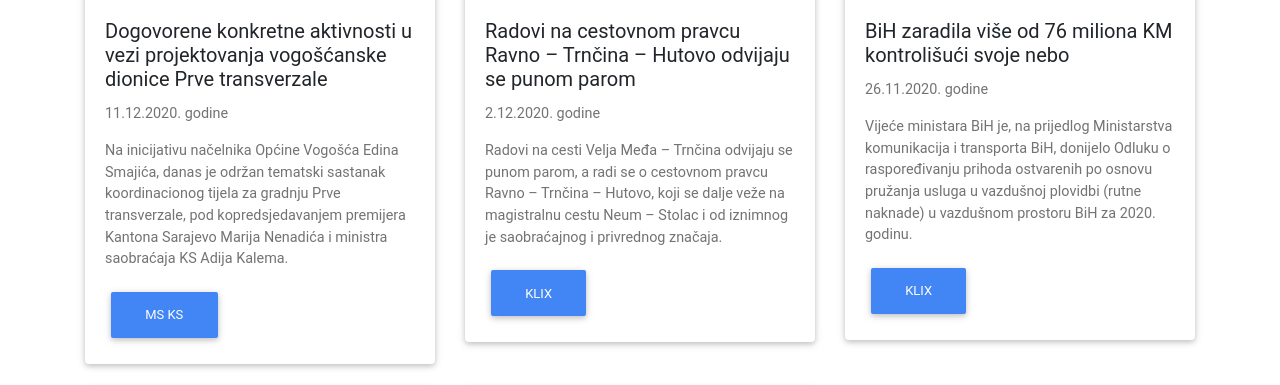
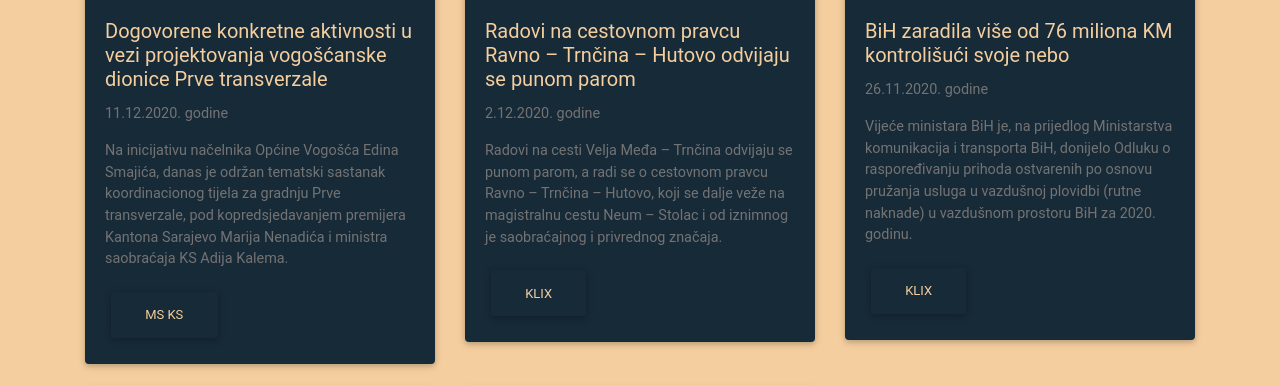
Before and after one commit to NedimKuj/webarhitekture-saobracaj, a PHP site: page /novosti in a window 1280 px wide. Shown: the part 600-985 px from the top of the page. Run offline with PHP 8.4, Linux system fonts and the light colour scheme; some libraries are stand-ins or nearby versions.

Commit message:
Uredjen dizajn novosti. Sitne prepravke na footeru i pocetnoj stranici.

```diff
--- a/common/footer.html
+++ b/common/footer.html
@@ -11,9 +11,9 @@
       <p class="m-0 text-center footer-text">Copyright &copy; 2020, SAobraćaj.ba. Sva prava pridržana.</p>
     </div>
     <div class="d-flex justify-content-center">
-      <a href=""><i class="fab fa-twitter fa-2x social"></i></a>
-      <a href=""><i class="fab fa-instagram fa-2x social"></i></a>
-      <a href=""><i class="fa fa-envelope fa-2x social"></i></a>
+      <a href="https://twitter.com/SaobracajB"><i class="fab fa-twitter fa-2x social"></i></a>
+      <a href="https://www.instagram.com/saobracajb/"><i class="fab fa-instagram fa-2x social"></i></a>
+      <a href="mailto:saobracajb@gmail.com"><i class="fa fa-envelope fa-2x social"></i></a>
     </div>
   </footer>
 
--- a/css/nav-style.css
+++ b/css/nav-style.css
@@ -1,6 +1,10 @@
 /* To be deleted or moved to global styles*/
 header {
   padding: 156px 0 100px;
+}
+
+body {
+  background-color: #f4ce9e;
 }
 
 section {
--- a/css/novosti-style.css
+++ b/css/novosti-style.css
@@ -1,3 +1,14 @@
-.btn-custom {
-    background-color: #2865a9;
+body {
+    background-color: #f4ce9e;
+    color: #172a38;
 }
+.card {
+    background-color: #172a38;
+    color: #f4ce9e;
+}
+.btn {
+    color:#f4ce9e;
+    text-align: center;
+    display: flex;
+    align-items: center;
+}
--- a/index.php
+++ b/index.php
@@ -58,9 +58,9 @@
           <!-- Brown bg -->
           <div class="col-md-5">
             <div class="tm-welcome-right">
-              <i class="fas fa-4x fa-address-card p-3 tm-welcome-icon"></i>
+              <a href="novosti"><i class="fas fa-4x fa-address-card p-3 tm-welcome-icon"></i></a>
               <p class="mb-0">
-                Stanje na putevima
+                 Novosti
               </p>
             </div>
           </div>
--- a/novosti.php
+++ b/novosti.php
@@ -44,7 +44,7 @@
                         <h5 class="card-title">Dogovorene konkretne aktivnosti u vezi projektovanja vogošćanske dionice Prve transverzale</h5>
                         <p class="card-text">11.12.2020. godine</p>
                         <p class="card-text">Na inicijativu načelnika Općine Vogošća Edina Smajića, danas je održan tematski sastanak koordinacionog tijela za gradnju Prve transverzale, pod kopredsjedavanjem premijera Kantona Sarajevo Marija Nenadića i ministra saobraćaja KS Adija Kalema.</p>
-                        <a href="https://ms.ks.gov.ba/aktuelno/novosti-sa-vlade/dogovorene-konkretne-aktivnosti-u-vezi-projektovanja-vogoscanske-dionice-prve-transverzale" class="btn btn-primary btn-custom" target="_new">MS KS</a>
+                        <a href="https://ms.ks.gov.ba/aktuelno/novosti-sa-vlade/dogovorene-konkretne-aktivnosti-u-vezi-projektovanja-vogoscanske-dionice-prve-transverzale" class="btn " target="_new">MS KS</a>
                     </div>
                 </div>
                 <br>
@@ -56,7 +56,7 @@
                         <h5 class="card-title">Radovi na cestovnom pravcu Ravno – Trnčina – Hutovo odvijaju se punom parom</h5>
                         <p class="card-text">2.12.2020. godine</p>
                         <p class="card-text">Radovi na cesti Velja Međa – Trnčina odvijaju se punom parom, a radi se o cestovnom pravcu Ravno – Trnčina – Hutovo, koji se dalje veže na magistralnu cestu Neum – Stolac i od iznimnog je saobraćajnog i privrednog značaja.</p>
-                        <a href="https://www.klix.ba/biznis/investicije/radovi-na-cestovnom-pravcu-ravno-trncina-hutovo-odvijaju-se-punom-parom/201201151" class="btn btn-primary" target="_new">Klix</a>
+                        <a href="https://www.klix.ba/biznis/investicije/radovi-na-cestovnom-pravcu-ravno-trncina-hutovo-odvijaju-se-punom-parom/201201151" class="btn " target="_new">Klix</a>
                     </div>
                 </div>
                 <br>
@@ -68,7 +68,7 @@
                         <h5 class="card-title">BiH zaradila više od 76 miliona KM kontrolišući svoje nebo</h5>
                         <p class="card-text">26.11.2020. godine</p>
                         <p class="card-text">Vijeće ministara BiH je, na prijedlog Ministarstva komunikacija i transporta BiH, donijelo Odluku o raspoređivanju prihoda ostvarenih po osnovu pružanja usluga u vazdušnoj plovidbi (rutne naknade) u vazdušnom prostoru BiH za 2020. godinu.</p>
-                        <a href="https://www.klix.ba/biznis/bih-zaradila-vise-od-76-miliona-km-kontrolisuci-svoje-nebo/201126119" class="btn btn-primary" target="_new">Klix</a>
+                        <a href="https://www.klix.ba/biznis/bih-zaradila-vise-od-76-miliona-km-kontrolisuci-svoje-nebo/201126119" class="btn " target="_new">Klix</a>
                     </div>
                 </div>
                 <br>
@@ -83,7 +83,7 @@
                         <h5 class="card-title">Nakon 2,5 godine izabran graditelj posljednje dionice Sarajevske zaobilaznice</h5>
                         <p class="card-text">11.11.2020. godine</p>
                         <p class="card-text">Posljednja dionica Sarajevske zaobilaznice između Mostarskog raskršća i Vlakova po treći put je dobila svog izvođača radova.</p>
-                        <a href="https://www.klix.ba/biznis/nakon-2-5-godine-izabran-graditelj-posljednje-dionice-sarajevske-zaobilaznice/201111057" class="btn btn-primary" target="_new">Klix</a>
+                        <a href="https://www.klix.ba/biznis/nakon-2-5-godine-izabran-graditelj-posljednje-dionice-sarajevske-zaobilaznice/201111057" class="btn " target="_new">Klix</a>
                     </div>
                 </div>
                 <br>
@@ -95,7 +95,7 @@
                         <h5 class="card-title">Nova regulacija saobraćaja u Sarajevu</h5>
                         <p class="card-text">9.10.2020. godine</p>
                         <p class="card-text">Radi bolje organizacije saobraćaja tokom izvođenja radova na sanaciji tramvajske pruge - dionica "S" krivina - tramvajsko stajalište "Marijin Dvor", Ministarstvo saobraćaja obavijestilo je građane Kantona Sarajevo da je u predstojećim danima vikenda odredilo novu regulaciju saobraćaja u blizini tog lokaliteta.</p>
-                        <a href="http://ba.n1info.com/Vijesti/a477349/Nova-regulacija-saobracaja-u-Sarajevu.html" class="btn btn-primary" target="_new">N1</a>
+                        <a href="http://ba.n1info.com/Vijesti/a477349/Nova-regulacija-saobracaja-u-Sarajevu.html" class="btn " target="_new">N1</a>
                     </div>
                 </div>
                 <br>
```
Also changed, not shown: css/homepage-style.css (+13 -11 lines).
